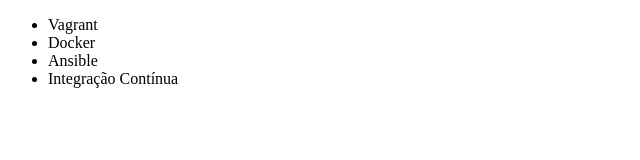
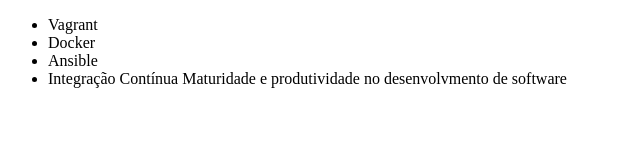
Before and after one commit to WinSavanguana/alura-git, a plain HTML site: page index.html in a window 1280 px wide. Shown: the whole page, without its empty margins (0-640 px from the left). Drawn offline with Linux system fonts and the light colour scheme.

Commit message:
Renomeacao curso de integracao continua

```diff
--- a/index.html
+++ b/index.html
@@ -9,7 +9,7 @@
         <li>Vagrant</li>
         <li>Docker</li>
         <li>Ansible</li>
-        <li>Integração Contínua</li>
+        <li>Integração Contínua Maturidade e produtividade no desenvolvmento de software</li>
     </ul>
 </body>
 </html>
```
